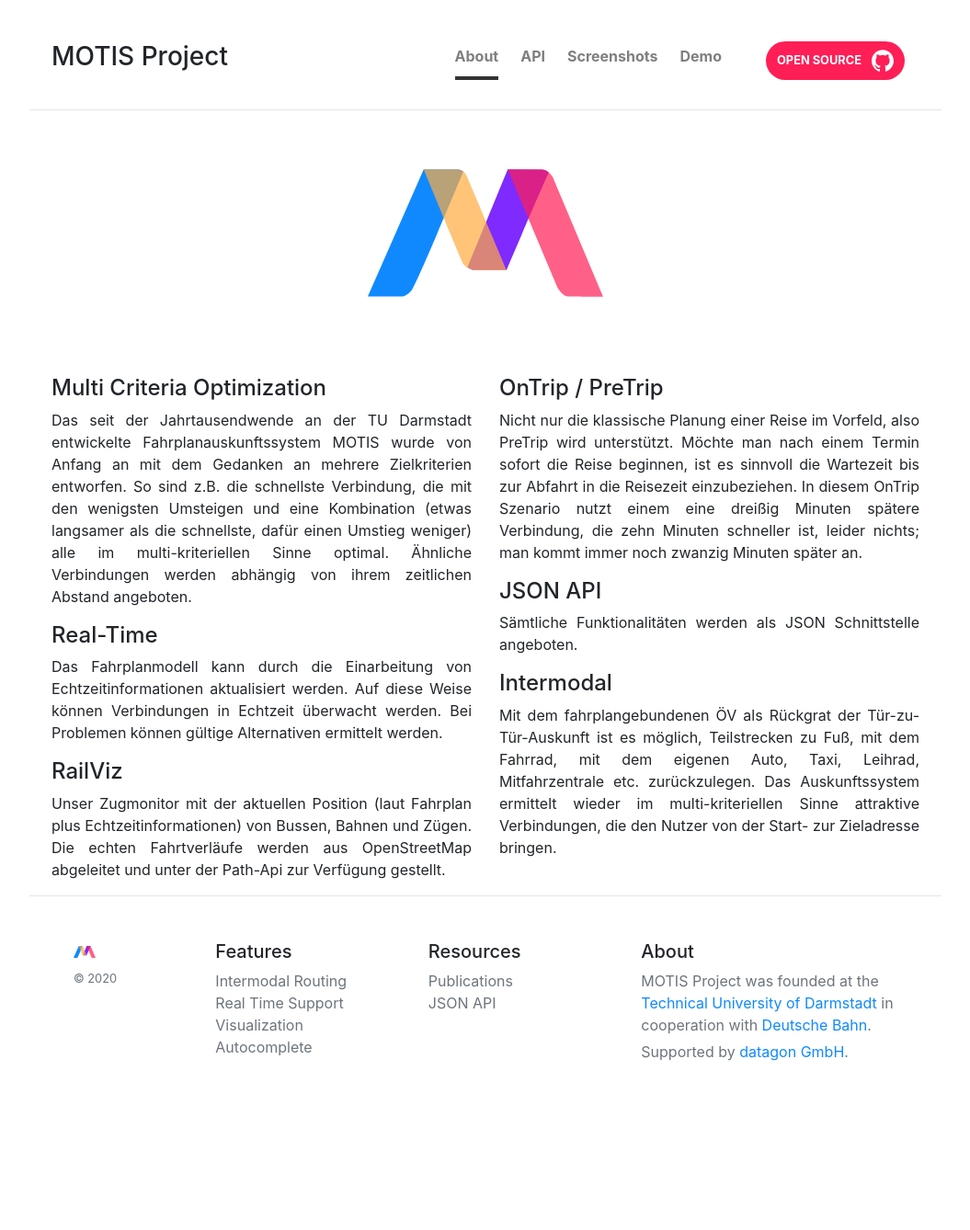
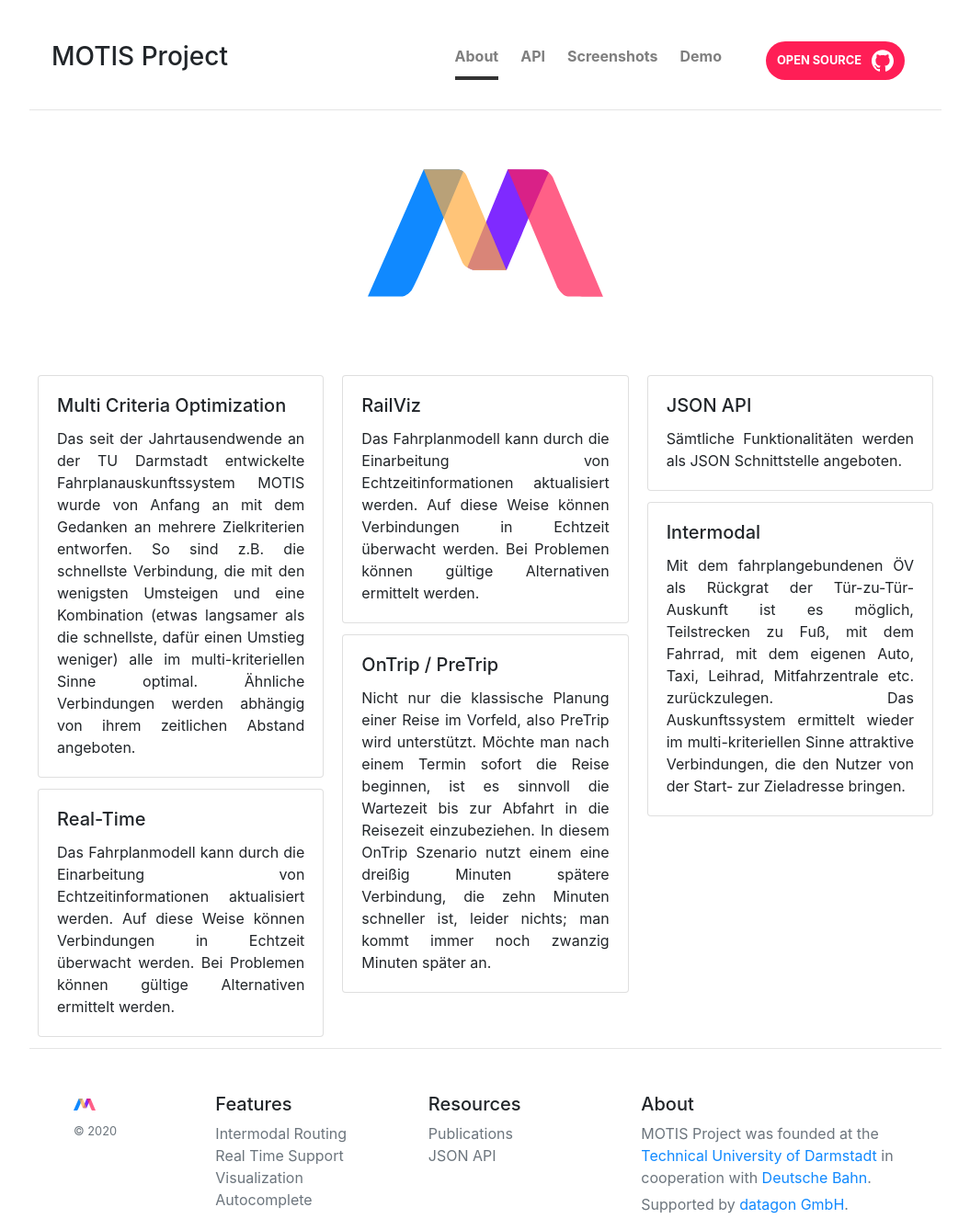
Before and after one commit to motis-project/motis-page, a Jekyll site: the page built from index.html, in a window 1280 px wide. Shown: the whole page at 92% size, without its empty margins (112-1167 px from the left). Built offline with Jekyll 4.4.1, drawn with Linux system fonts in a browser that asks for light colours; before the commit the page ends 1172 px from its top, so only the background shows below that.

Commit message:
try card layout

```diff
--- a/index.html
+++ b/index.html
@@ -6,27 +6,47 @@ layout: default
 </div>
 
 <div class="row marketing">
-  <div class="col-lg-6">
-    <h4>Multi Criteria Optimization</h4>
-    <p>Das seit der Jahrtausendwende an der TU Darmstadt entwickelte Fahrplanauskunftssystem MOTIS wurde von Anfang an mit dem Gedanken an mehrere Zielkriterien entworfen. So sind z.B. die schnellste Verbindung, die mit den wenigsten Umsteigen und eine Kombination (etwas langsamer als die schnellste, dafür einen Umstieg weniger) alle im multi-kriteriellen Sinne optimal. Ähnliche Verbindungen werden abhängig von ihrem zeitlichen Abstand angeboten.
-    </p>
+  <div class="card-columns">
+    <div class="card">
+      <div class="card-body">
+        <h5 class="card-title">Multi Criteria Optimization</h5>
+        <p class="card-text">Das seit der Jahrtausendwende an der TU Darmstadt entwickelte Fahrplanauskunftssystem MOTIS wurde von Anfang an mit dem Gedanken an mehrere Zielkriterien entworfen. So sind z.B. die schnellste Verbindung, die mit den wenigsten Umsteigen und eine Kombination (etwas langsamer als die schnellste, dafür einen Umstieg weniger) alle im multi-kriteriellen Sinne optimal. Ähnliche Verbindungen werden abhängig von ihrem zeitlichen Abstand angeboten.</p>
+      </div>
+    </div>
 
-    <h4>Real-Time</h4>
-    <p>Das Fahrplanmodell kann durch die Einarbeitung von Echtzeitinformationen aktualisiert werden. Auf diese Weise können Verbindungen in Echtzeit überwacht werden. Bei Problemen können gültige Alternativen ermittelt werden.</p>
+    <div class="card">
+      <div class="card-body">
+        <h5 class="card-title">Real-Time</h5>
+        <p class="card-text">Das Fahrplanmodell kann durch die Einarbeitung von Echtzeitinformationen aktualisiert werden. Auf diese Weise können Verbindungen in Echtzeit überwacht werden. Bei Problemen können gültige Alternativen ermittelt werden.</p>
+      </div>
+    </div>
 
-    <h4>RailViz</h4>
-    <p>Unser Zugmonitor mit der aktuellen Position (laut Fahrplan plus Echtzeitinformationen) von Bussen, Bahnen und Zügen. Die echten Fahrtverläufe werden aus OpenStreetMap abgeleitet und unter der Path-Api zur Verfügung gestellt.</p>
-  </div>
+    <div class="card">
+      <div class="card-body">
+        <h5 class="card-title">RailViz</h5>
+        <p class="card-text">Das Fahrplanmodell kann durch die Einarbeitung von Echtzeitinformationen aktualisiert werden. Auf diese Weise können Verbindungen in Echtzeit überwacht werden. Bei Problemen können gültige Alternativen ermittelt werden.</p>
+      </div>
+    </div>
 
-  <div class="col-lg-6">
-    <h4>OnTrip / PreTrip</h4>
-    <p>Nicht nur die klassische Planung einer Reise im Vorfeld, also PreTrip wird unterstützt. Möchte man nach einem Termin sofort die Reise beginnen, ist es sinnvoll die Wartezeit bis zur Abfahrt in die Reisezeit einzubeziehen. In diesem OnTrip Szenario nutzt einem eine dreißig Minuten spätere Verbindung, die zehn Minuten schneller ist, leider nichts; man kommt immer noch zwanzig Minuten später an.</p>
+    <div class="card">
+      <div class="card-body">
+        <h5 class="card-title">OnTrip / PreTrip</h5>
+        <p class="card-text">Nicht nur die klassische Planung einer Reise im Vorfeld, also PreTrip wird unterstützt. Möchte man nach einem Termin sofort die Reise beginnen, ist es sinnvoll die Wartezeit bis zur Abfahrt in die Reisezeit einzubeziehen. In diesem OnTrip Szenario nutzt einem eine dreißig Minuten spätere Verbindung, die zehn Minuten schneller ist, leider nichts; man kommt immer noch zwanzig Minuten später an.</p>
+      </div>
+    </div>
 
+    <div class="card">
+      <div class="card-body">
+        <h5 class="card-title">JSON API</h5>
+        <p class="card-text">Sämtliche Funktionalitäten werden als JSON Schnittstelle angeboten.</p>
+      </div>
+    </div>
 
-    <h4>JSON API</h4>
-    <p>Sämtliche Funktionalitäten werden als JSON Schnittstelle angeboten.</p>
-
-    <h4>Intermodal</h4>
-    <p>Mit dem fahrplangebundenen ÖV als Rückgrat der Tür-zu-Tür-Auskunft ist es möglich, Teilstrecken zu Fuß, mit dem Fahrrad, mit dem eigenen Auto, Taxi, Leihrad, Mitfahrzentrale etc. zurückzulegen. Das Auskunftssystem ermittelt wieder im multi-kriteriellen Sinne attraktive Verbindungen, die den Nutzer von der Start- zur Zieladresse bringen.</p>
+    <div class="card">
+      <div class="card-body">
+        <h5 class="card-title">Intermodal</h5>
+        <p class="card-text">Mit dem fahrplangebundenen ÖV als Rückgrat der Tür-zu-Tür-Auskunft ist es möglich, Teilstrecken zu Fuß, mit dem Fahrrad, mit dem eigenen Auto, Taxi, Leihrad, Mitfahrzentrale etc. zurückzulegen. Das Auskunftssystem ermittelt wieder im multi-kriteriellen Sinne attraktive Verbindungen, die den Nutzer von der Start- zur Zieladresse bringen.</p>
+      </div>
+    </div>
   </div>
 </div>
```
